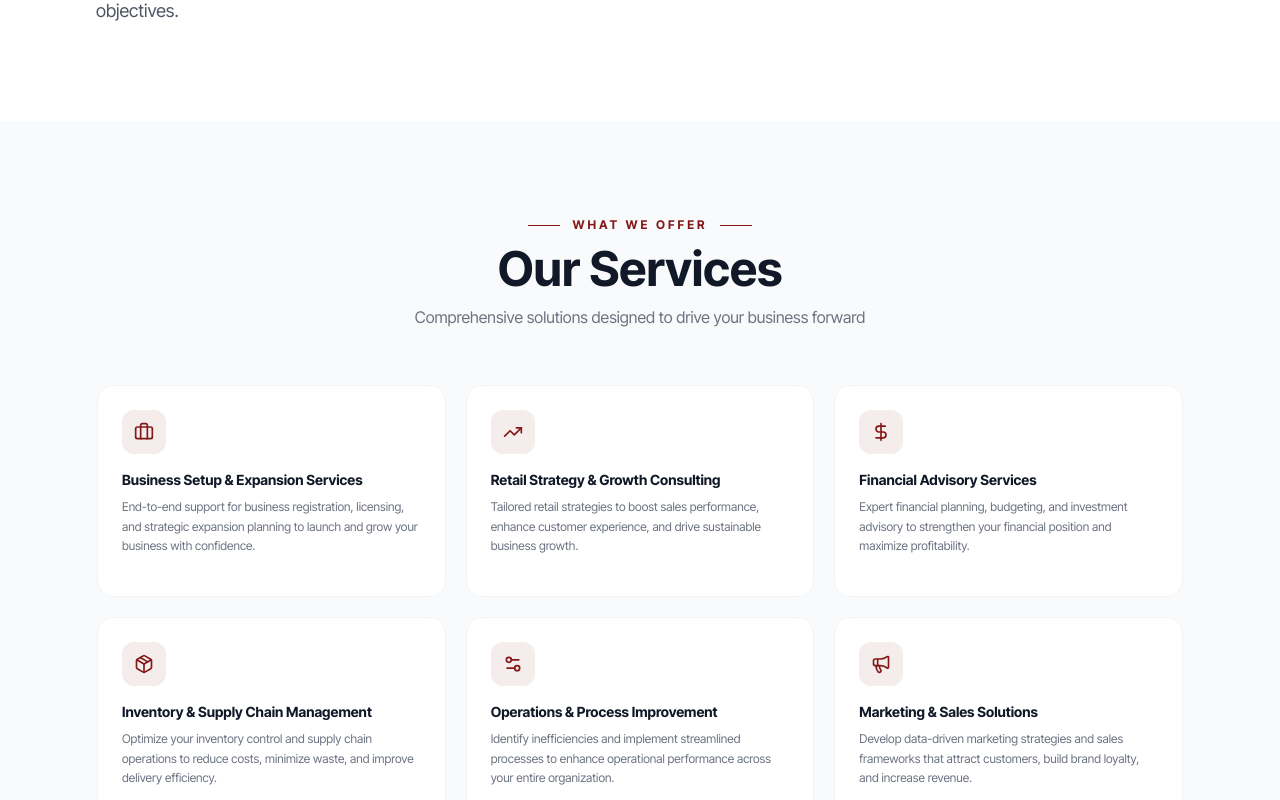
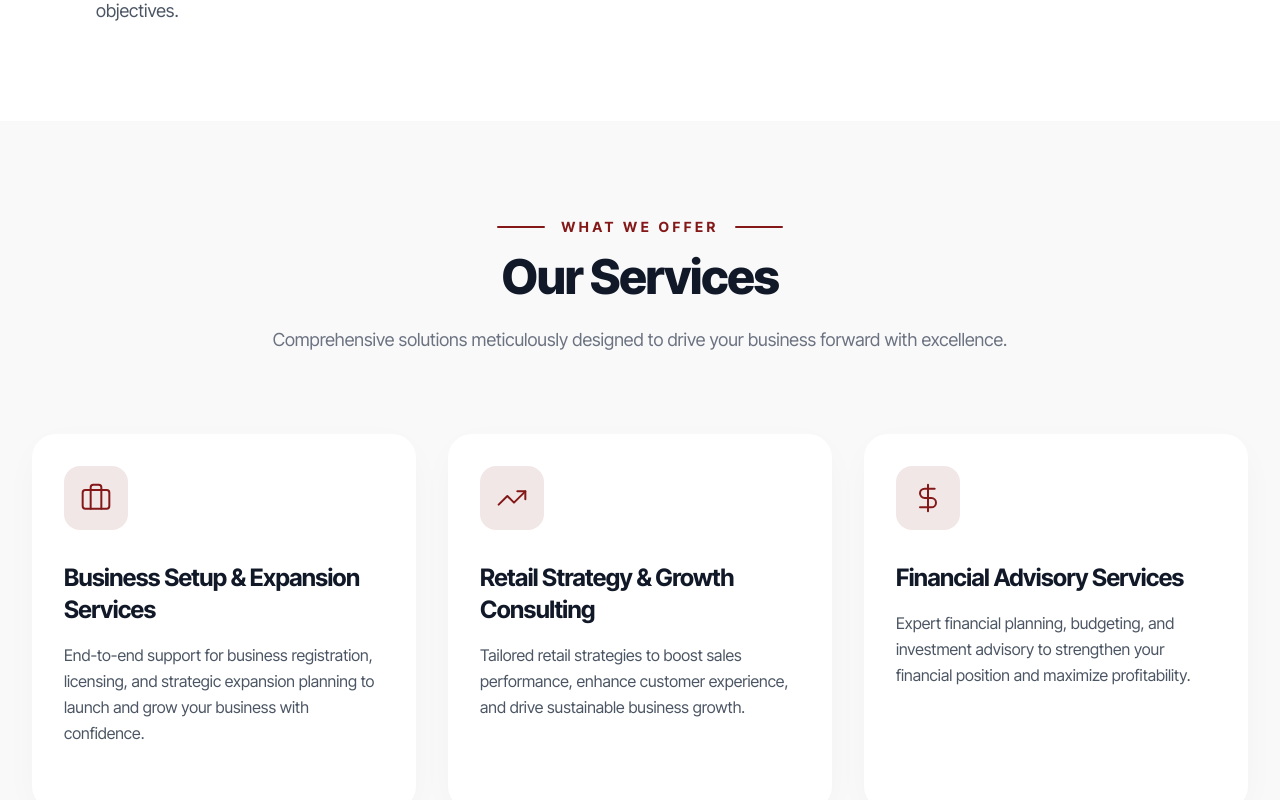
Before and after one commit to Global-Dev2026/GlobalCooperation, a Next.js app: page /companies/global-advisory-services in a window 1280 px wide. Shown: the part 1100-1900 px from the top of the page. Built offline with nearby package versions, Linux system fonts and the light colour scheme.

Commit message:
add `CompanyFeatures` component to display company services with animated cards, Lucide icons, and dynamic styling.

```diff
--- a/components/sections/CompanyFeatures.tsx
+++ b/components/sections/CompanyFeatures.tsx
@@ -20,36 +20,36 @@ export default function CompanyFeatures({
     companyColor,
 }: CompanyFeaturesProps) {
     return (
-        <section className="py-24 bg-gray-50">
-            <div className="max-w-6xl mx-auto px-4 sm:px-6 lg:px-8">
+        <section className="py-24 bg-gray-50/50">
+            <div className="max-w-7xl mx-auto px-4 sm:px-6 lg:px-8">
                 {/* Header */}
                 <motion.div
                     initial={{ opacity: 0, y: 16 }}
                     whileInView={{ opacity: 1, y: 0 }}
                     viewport={{ once: true }}
                     transition={{ duration: 0.6 }}
-                    className="text-center mb-14"
+                    className="text-center mb-20 max-w-3xl mx-auto"
                 >
-                    <div className="flex items-center justify-center gap-3 mb-3">
-                        <div className="h-px w-8" style={{ backgroundColor: companyColor }} />
+                    <div className="flex items-center justify-center gap-4 mb-4">
+                        <div className="h-[2px] w-12 rounded-full" style={{ backgroundColor: companyColor }} />
                         <span
-                            className="text-xs font-bold tracking-[0.25em] uppercase"
+                            className="text-sm font-bold tracking-[0.25em] uppercase"
                             style={{ color: companyColor }}
                         >
                             What We Offer
                         </span>
-                        <div className="h-px w-8" style={{ backgroundColor: companyColor }} />
+                        <div className="h-[2px] w-12 rounded-full" style={{ backgroundColor: companyColor }} />
                     </div>
-                    <h2 className="text-3xl sm:text-4xl md:text-5xl font-bold text-gray-900 mb-3">
+                    <h2 className="text-4xl md:text-5xl font-extrabold text-gray-900 mb-6 tracking-tight">
                         Our Services
                     </h2>
-                    <p className="text-gray-500 max-w-xl mx-auto">
-                        Comprehensive solutions designed to drive your business forward
+                    <p className="text-lg text-gray-500 leading-relaxed">
+                        Comprehensive solutions meticulously designed to drive your business forward with excellence.
                     </p>
                 </motion.div>
 
-                {/* Cards */}
-                <div className="flex flex-wrap justify-center gap-5">
+                {/* Cards Grid */}
+                <div className="grid grid-cols-1 md:grid-cols-2 lg:grid-cols-3 gap-8">
                     {features.map((feature, index) => {
                         const IconComponent =
                             (LucideIcons as any)[feature.icon] || LucideIcons.Circle;
@@ -57,47 +57,65 @@ export default function CompanyFeatures({
                         return (
                             <motion.div
                                 key={index}
-                                initial={{ opacity: 0, y: 24 }}
+                                initial={{ opacity: 0, y: 30 }}
                                 whileInView={{ opacity: 1, y: 0 }}
                                 viewport={{ once: true, amount: 0.1 }}
-                                transition={{ duration: 0.5, delay: index * 0.06 }}
-                                className="group bg-white rounded-2xl p-6 border border-gray-100 hover:shadow-lg transition-all duration-300 w-full sm:w-[calc(50%-10px)] lg:w-[calc(33.333%-14px)]"
+                                transition={{ duration: 0.7, delay: index * 0.1, ease: "easeOut" }}
+                                className="group relative bg-white rounded-3xl p-8 transition-all duration-500 hover:-translate-y-2 flex flex-col h-full overflow-hidden z-10"
+                                style={{
+                                    boxShadow: "0 10px 40px -10px rgba(0,0,0,0.05)",
+                                }}
                             >
-                                {/* Icon */}
+                                {/* Subtle Background Gradient on Hover */}
                                 <div
-                                    className="mb-4 w-11 h-11 rounded-xl flex items-center justify-center transition-colors duration-300 group-hover:opacity-90"
-                                    style={{ backgroundColor: `${companyColor}15` }}
-                                >
+                                    className="absolute inset-0 opacity-0 group-hover:opacity-100 transition-opacity duration-500 pointer-events-none -z-10"
+                                    style={{
+                                        background: `linear-gradient(135deg, ${companyColor}05 0%, transparent 100%)`,
+                                    }}
+                                />
+
+                                {/* Icon Container */}
+                                <div className="mb-8 relative w-16 h-16 rounded-2xl flex items-center justify-center transition-transform duration-500 group-hover:scale-110 group-hover:rotate-3 shrink-0">
+                                    <div
+                                        className="absolute inset-0 rounded-2xl opacity-10 group-hover:opacity-20 transition-opacity duration-500"
+                                        style={{ backgroundColor: companyColor }}
+                                    />
+                                    <div
+                                        className="absolute inset-0 rounded-2xl opacity-0 group-hover:opacity-30 blur-xl transition-opacity duration-500"
+                                        style={{ backgroundColor: companyColor }}
+                                    />
                                     <IconComponent
-                                        className="w-5 h-5"
+                                        className="w-8 h-8 relative z-10 transition-colors duration-500"
                                         style={{ color: companyColor }}
+                                        strokeWidth={1.5}
                                     />
                                 </div>
 
-                                {/* Title */}
-                                <h3 className="text-sm font-bold text-gray-900 mb-2 leading-snug">
+                                {/* Content */}
+                                <h3 className="text-2xl font-bold text-gray-900 mb-4 tracking-tight group-hover:text-gray-800 transition-colors">
                                     {feature.title}
                                 </h3>
 
-                                {/* Description */}
-                                <p className="text-xs text-gray-500 leading-relaxed mb-4">
+                                <p className="text-base text-gray-600 leading-relaxed mb-8 flex-grow">
                                     {feature.description}
                                 </p>
 
                                 {/* Highlights */}
                                 {feature.highlights && feature.highlights.length > 0 && (
-                                    <ul className="space-y-1.5 mt-auto">
+                                    <ul className="space-y-3 mt-auto pt-6 border-t border-gray-100/80">
                                         {feature.highlights.map((highlight, hIdx) => (
-                                            <li key={hIdx} className="flex items-center gap-2 text-[10px] text-gray-400">
-                                                <div
-                                                    className="w-1 h-1 rounded-full flex-shrink-0"
-                                                    style={{ backgroundColor: companyColor }}
+                                            <li key={hIdx} className="flex items-start gap-3 text-sm text-gray-600 font-medium">
+                                                <LucideIcons.CheckCircle2
+                                                    className="w-5 h-5 shrink-0 mt-0.5"
+                                                    style={{ color: companyColor }}
+                                                    strokeWidth={2}
                                                 />
-                                                {highlight}
+                                                <span className="leading-snug">{highlight}</span>
                                             </li>
                                         ))}
                                     </ul>
                                 )}
+
                             </motion.div>
                         );
                     })}
```
